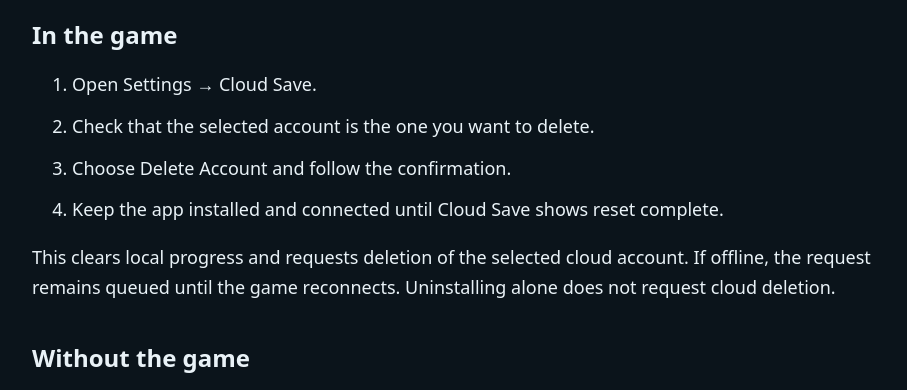
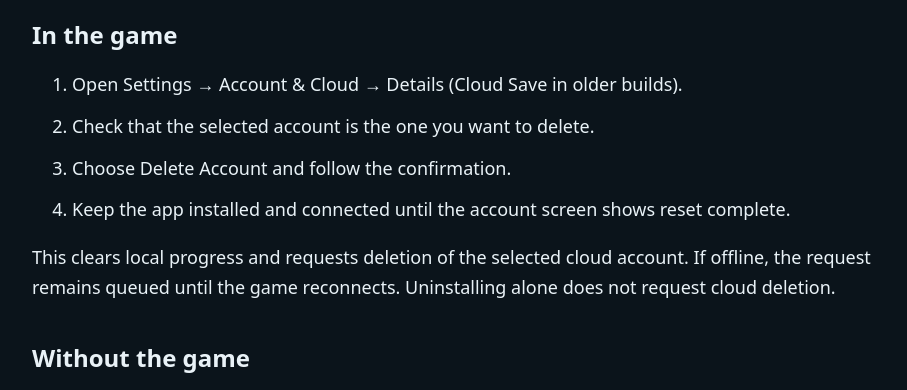
Before and after one commit to rpdforlifex-collab/neon-bastion-support, a plain HTML site: page delete-account.html in a window 1280 px wide. Shown: the part 345-735 px from the top of the page, without its empty margins (186-1093 px from the left). Drawn offline with Linux system fonts and the light colour scheme.

Commit message:
Update in-game account deletion instructions

```diff
--- a/delete-account.html
+++ b/delete-account.html
@@ -5,7 +5,7 @@
 <body><a class="skip" href="#main">Skip to content</a><header><a class="brand" href="index.html">NEON BASTION <span>Idle Defense</span></a>
 <nav aria-label="Main"><a href="index.html">Support</a><a href="privacy.html">Privacy</a><a href="delete-account.html">Delete account</a></nav></header>
 <main id="main"><p class="eyebrow">ACCOUNT & DATA DELETION</p><h1>Delete your Neon Bastion account.</h1>
-<h2>In the game</h2><ol><li>Open Settings → Cloud Save.</li><li>Check that the selected account is the one you want to delete.</li><li>Choose Delete Account and follow the confirmation.</li><li>Keep the app installed and connected until Cloud Save shows reset complete.</li></ol>
+<h2>In the game</h2><ol><li>Open Settings → Account &amp; Cloud → Details (Cloud Save in older builds).</li><li>Check that the selected account is the one you want to delete.</li><li>Choose Delete Account and follow the confirmation.</li><li>Keep the app installed and connected until the account screen shows reset complete.</li></ol>
 <p>This clears local progress and requests deletion of the selected cloud account. If offline, the request remains queued until the game reconnects. Uninstalling alone does not request cloud deletion.</p>
 <h2>Without the game</h2><p>You can request deletion by emailing the developer. Use the subject “Neon Bastion account deletion” and include your account ID, if available. We will explain how to verify ownership before deleting the account. Do not send a recovery code or password in your first email.</p>
 <p><a class="button" href="mailto:rpdforlifex@gmail.com?subject=Neon%20Bastion%20account%20deletion">Request account deletion</a></p>
```
